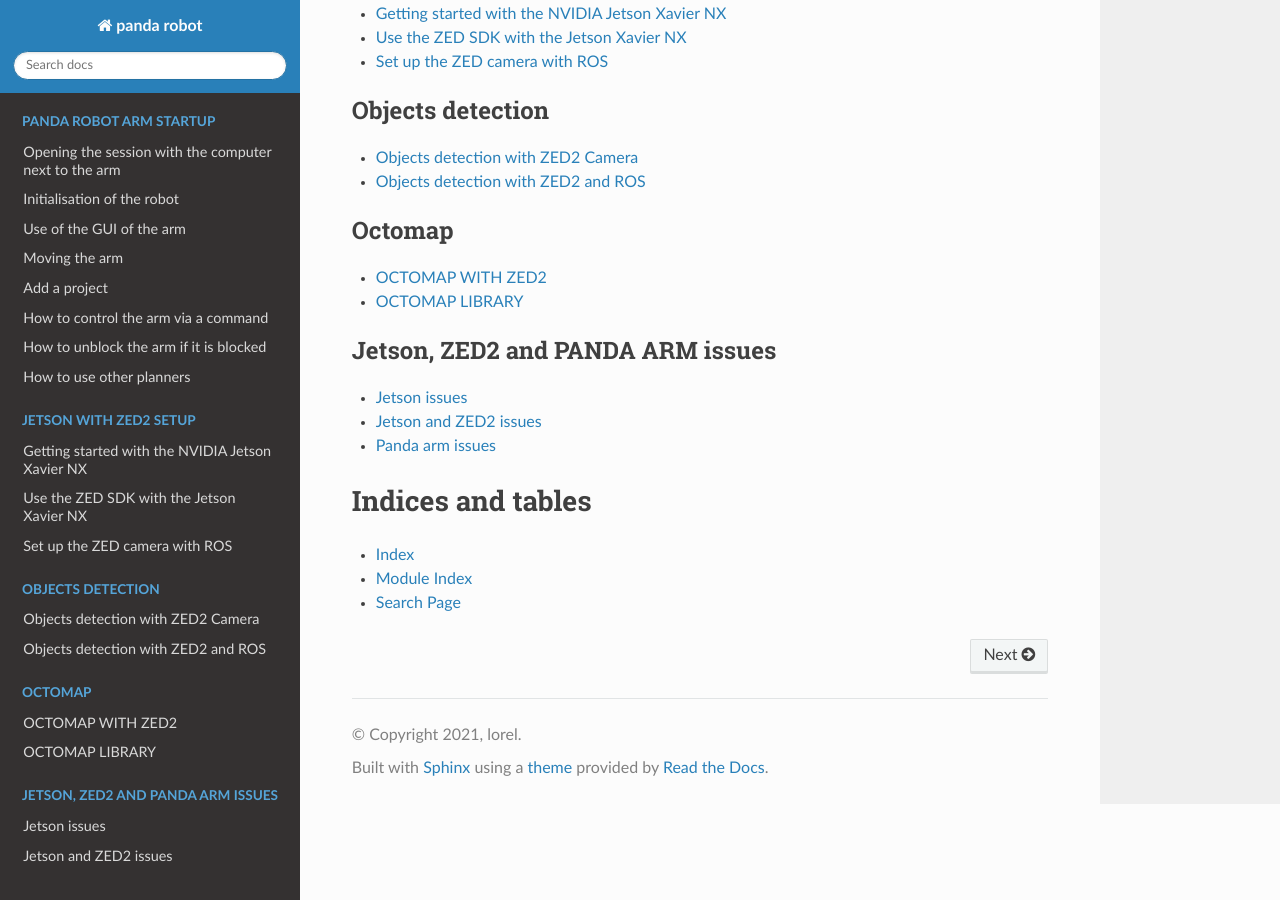
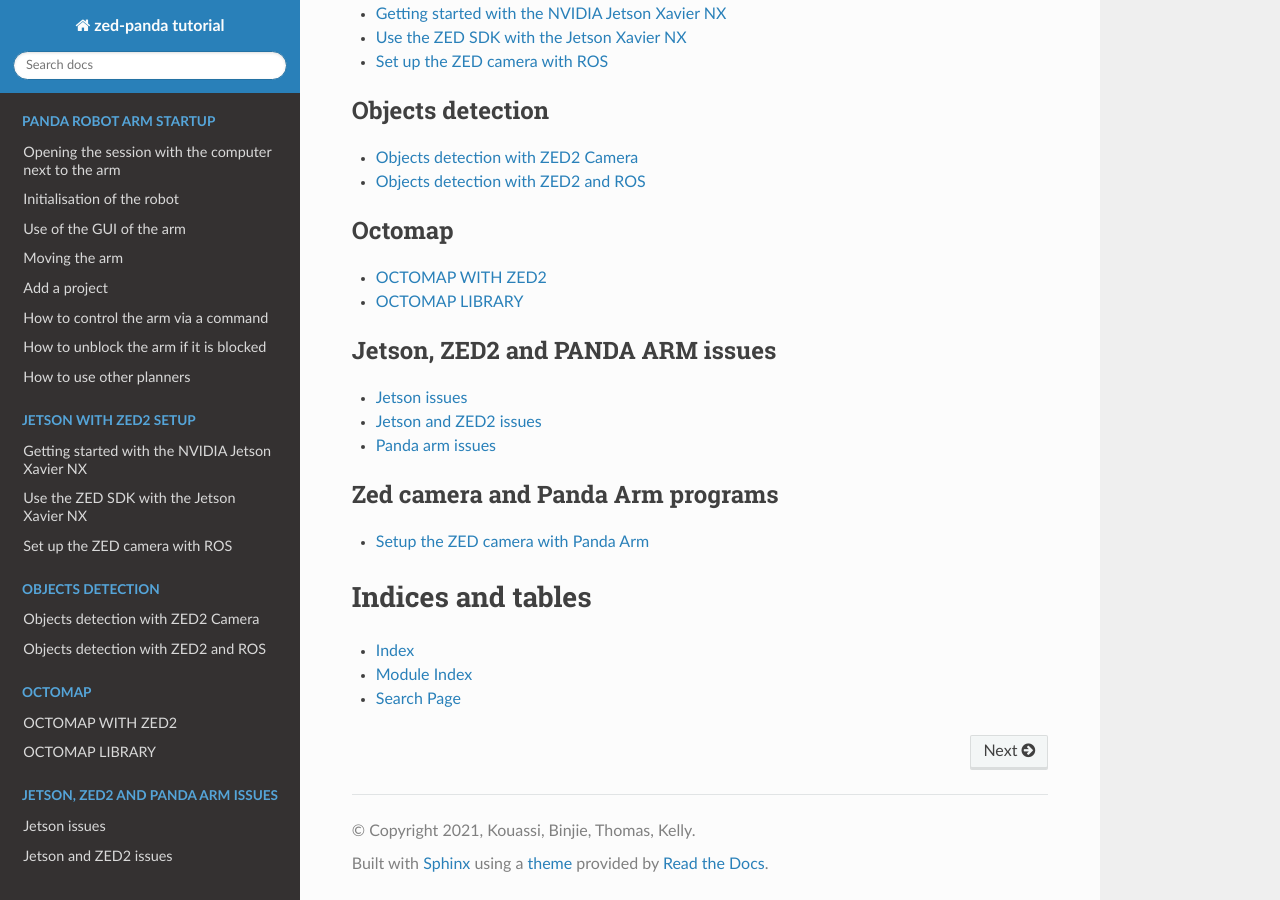
Before and after one commit to kmerckae/panda_safe_hrc_tutorial, a Sphinx documentation site: the page built from source/index.rst, in a window 1280 px wide and 900 px high, scrolled down 542 px. Built offline with Sphinx 7.4.7 and the Read the Docs theme 2.0.0, drawn with Linux system fonts in a browser that asks for light colours.

Commit message:
add: zed panda setup selection

```diff
--- a/source/conf.py
+++ b/source/conf.py
@@ -18,9 +18,9 @@ import sphinx_rtd_theme
 
 # -- Project information -----------------------------------------------------
 
-project = 'panda robot'
-copyright = '2021, lorel'
-author = 'lorel'
+project = 'zed-panda tutorial'
+copyright = '2021, Kouassi, Binjie, Thomas, Kelly'
+author = 'Kouassi, Binjie, Thomas, Kelly'
 
 # The full version, including alpha/beta/rc tags
 release = '0.0.1'
--- a/source/index.rst
+++ b/source/index.rst
@@ -53,6 +53,15 @@ We will see in this tutorial how to set up the ZED2 camera on the  NVIDIA Jetson
    zed_jetson_panda_issues/panda_arm_issues
 
 
+.. toctree::
+   :maxdepth: 1
+   :caption: Zed camera and Panda Arm programs
+
+   zed_panda/zed_panda_setup
+
+
+
+
 Indices and tables
 ==================
 
```
Also changed, not shown: source/objects_detection/zed_ros_object_detection.rst (+10 -0 lines), source/zed_panda/zed_panda_setup.rst (added, +24 -0 lines).
